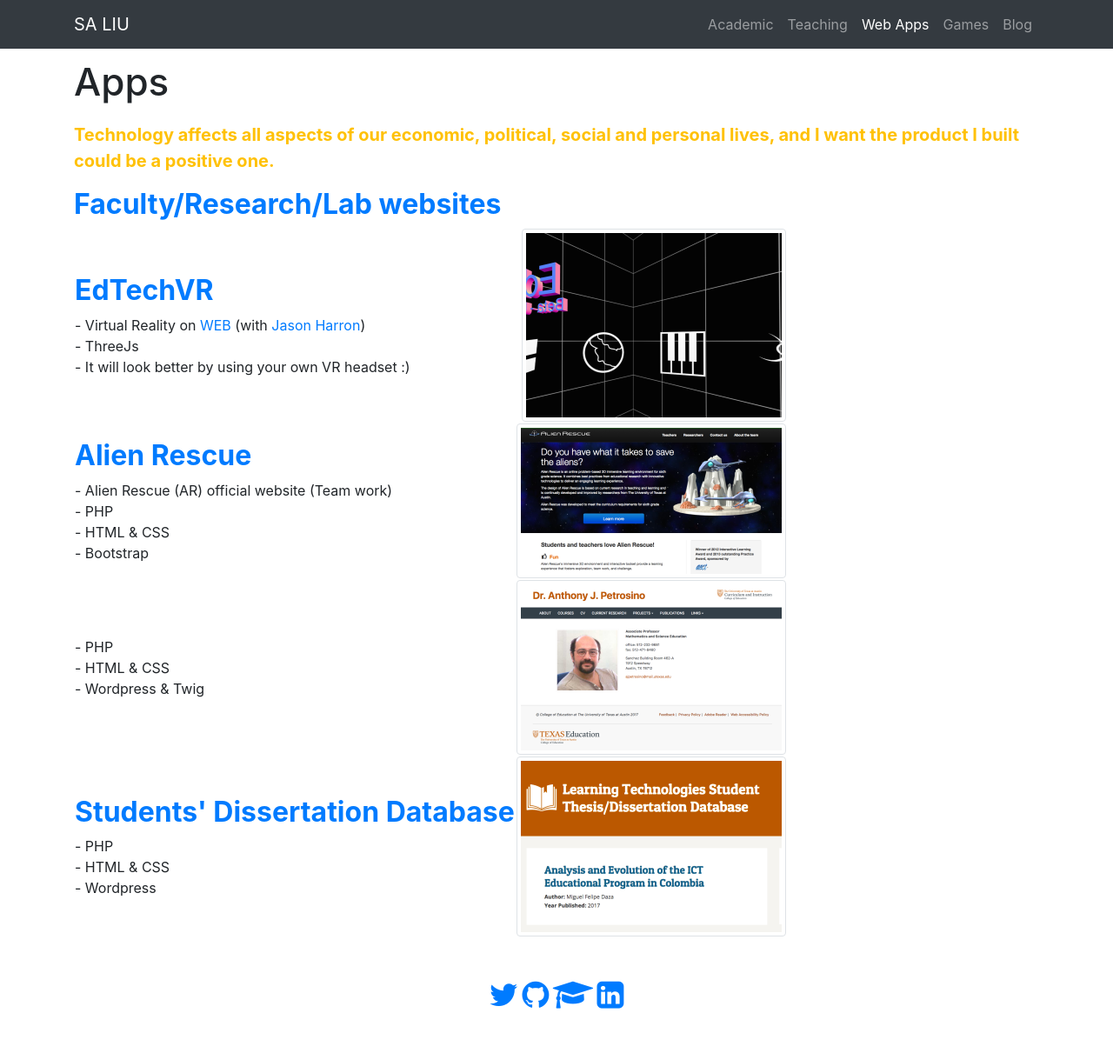
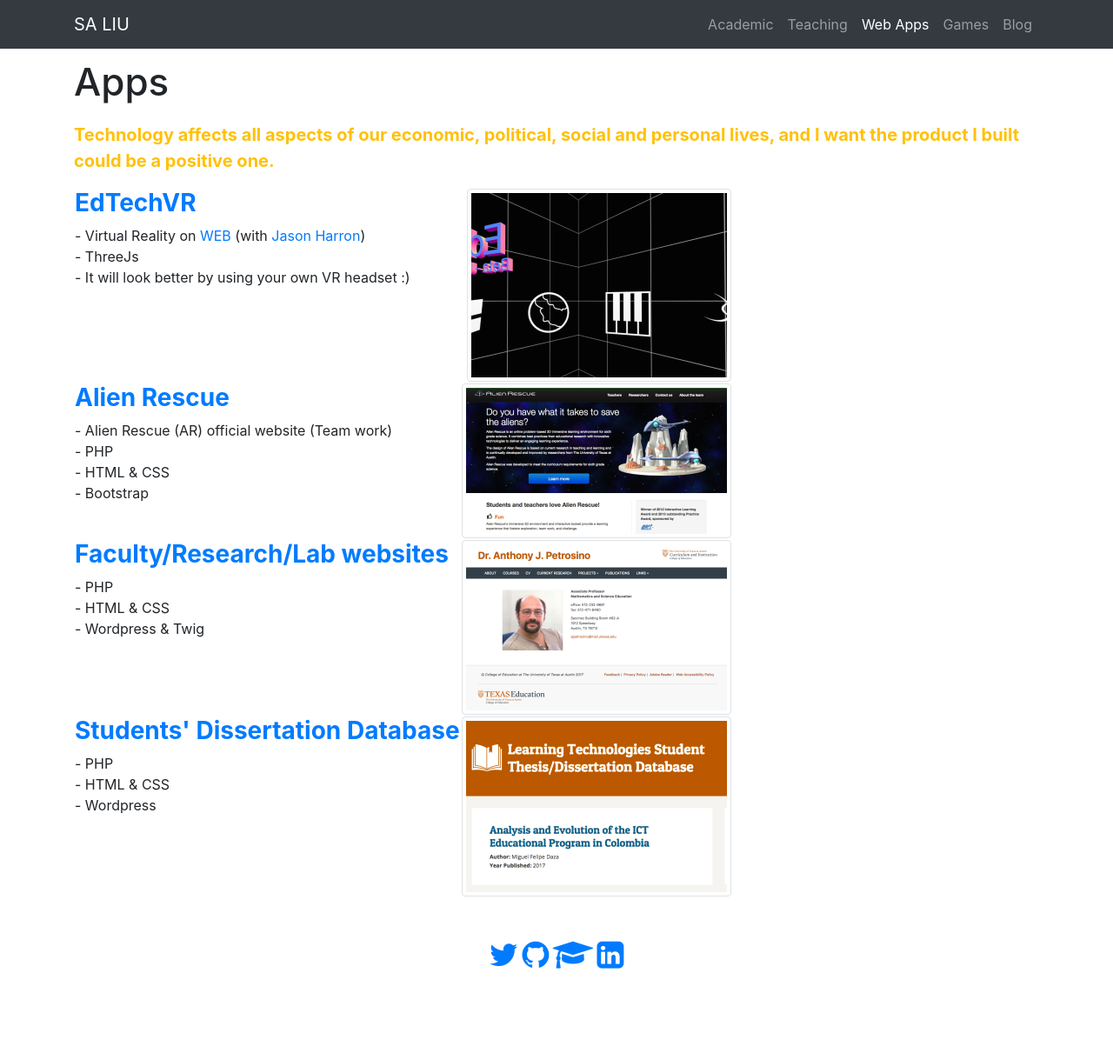
Before and after one commit to Tonicdragon6x66/saliudev.github.io, a Jekyll site: the page built from apps/index.html, in a window 1280 px wide. Shown: the whole page at 87% size. Built offline with Jekyll 4.4.1, drawn with Linux system fonts in a browser that asks for light colours; after the commit the page ends 1165 px from its top, so only the background shows below that.

Commit message:
style the table

```diff
--- a/apps/index.html
+++ b/apps/index.html
@@ -31,13 +31,13 @@ title: SA LIU | Researcher, Teacher, Developer
 
         </blockquote>
 
-        <div class="appblock">
+        <div>
 
             <table>
             <tr>
 
-                <td>
-                    <h2 class="text-primary"><strong><a href="https://edtechvr.com/">EdTechVR</a></strong></h2>
+                <td class="align-baseline">
+                    <h3 class="text-primary"><strong><a href="https://edtechvr.com/">EdTechVR</a></strong></h3>
                     - Virtual Reality on <a href="https://edtechvr.com/">WEB</a> (with <a href="https://twitter.com/JRHarron">Jason Harron</a>)
                     <br>
                     - ThreeJs
@@ -46,12 +46,12 @@ title: SA LIU | Researcher, Teacher, Developer
                 </td>
 
                 <td>
-                    <img class="img-thumbnail float-right" alt="EdTechVR" src="/img/edtechvr.png">
+                    <a href="https://edtechvr.com/"><img class="img-thumbnail float-right" alt="EdTechVR" src="/img/edtechvr.png"></a>
                 </td>
             </tr>
             <tr>
-                <td>
-                    <h2 class="text-primary"><strong><a href="https://alienrescue.education.utexas.edu/">Alien Rescue</a></strong></h2>
+                <td class="align-baseline">
+                    <h3 class="text-primary"><strong><a href="https://alienrescue.education.utexas.edu/">Alien Rescue</a></strong></h3>
                     - Alien Rescue (AR) official website (Team work)
                     <br>
                     - PHP
@@ -60,15 +60,16 @@ title: SA LIU | Researcher, Teacher, Developer
                     <br>- Bootstrap
                 </td>
                 <td>
-                    <img class="img-thumbnail float-right" alt="vr" src="/img/ar.png">
+                    <a href="https://alienrescue.education.utexas.edu/"><img class="img-thumbnail float-right" alt="vr" src="/img/ar.png"></a>
                 </td>
 
             </tr>
 
 
                 <tr>
-                    <h2 class="text-primary"><strong><a href="https://sites.edb.utexas.edu/">Faculty/Research/Lab websites</a></strong></h2>
-                    <td>
+
+                    <td class="align-baseline">
+                    <h3 class="text-primary"><strong><a href="https://sites.edb.utexas.edu/">Faculty/Research/Lab websites</a></strong></h3>
                     - PHP
                     <br>
                     - HTML & CSS
@@ -76,15 +77,15 @@ title: SA LIU | Researcher, Teacher, Developer
                     - Wordpress & Twig
                     </td>
                     <td>
-                    <img class="img-thumbnail float-right" alt="vr" src="/img/faculty.png">
+                    <a href="https://sites.edb.utexas.edu/"><img class="img-thumbnail float-right" alt="vr" src="/img/faculty.png"></a>
                     </td>
                 </tr>
 
 
                 <tr>
 
-                    <td >
-                        <h2 class="text-primary"><strong><a href="https://oi2.edb.utexas.edu/ltdb/">Students' Dissertation Database</a></strong></h2>
+                    <td class="align-baseline">
+                        <h3 class="text-primary"><strong><a href="https://oi2.edb.utexas.edu/ltdb/">Students' Dissertation Database</a></strong></h3>
                         - PHP
                         <br>
 
@@ -94,7 +95,7 @@ title: SA LIU | Researcher, Teacher, Developer
                     </td>
 
                     <td>
-                    <img class="img-thumbnail float-right" alt="vr" src="/img/ltdd.png">
+                    <a href="https://oi2.edb.utexas.edu/ltdb/"><img class="img-thumbnail float-right" alt="vr" src="/img/ltdd.png"></a>
                     </td>
                 </tr>
             </table>
--- a/css/main.css
+++ b/css/main.css
@@ -39,7 +39,3 @@
 .img-thumbnail {
     height:150px;
 }
-
-.appblock {
-    margin-top: 1rem;
-}
```
